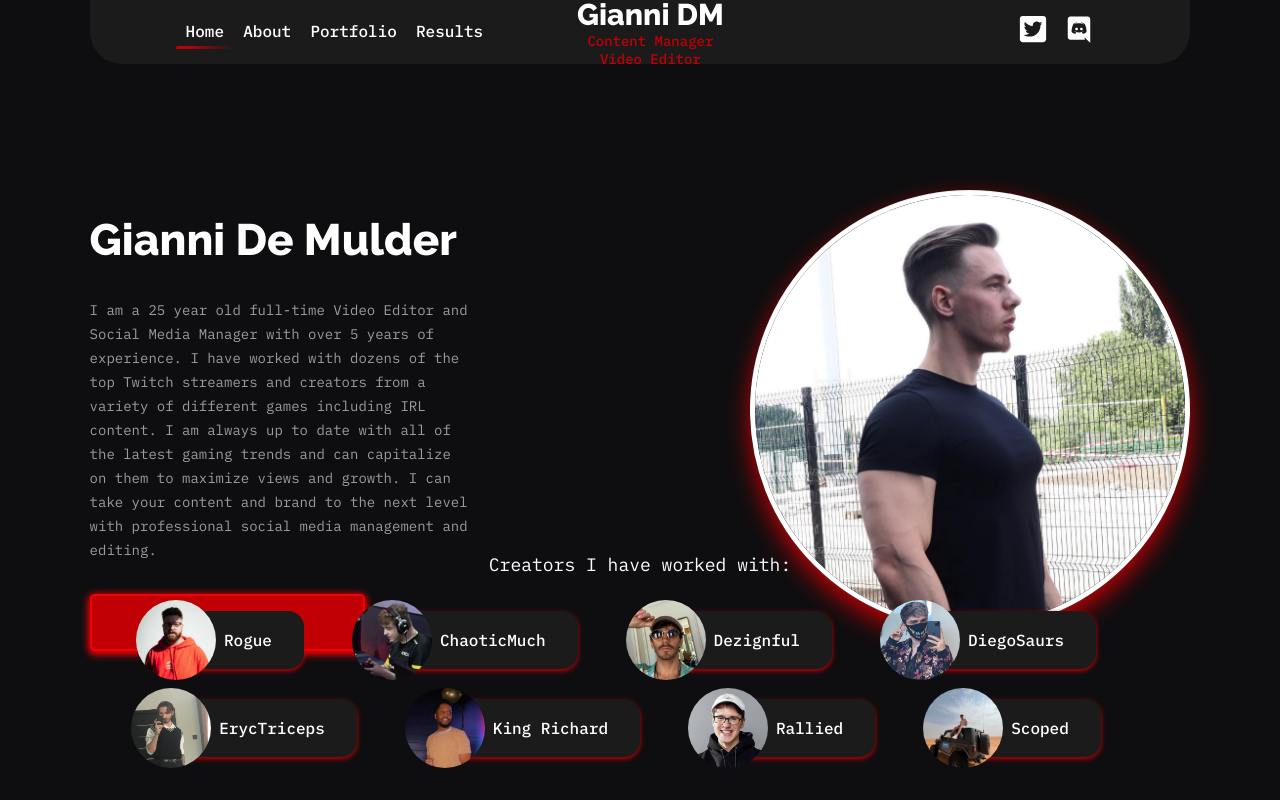
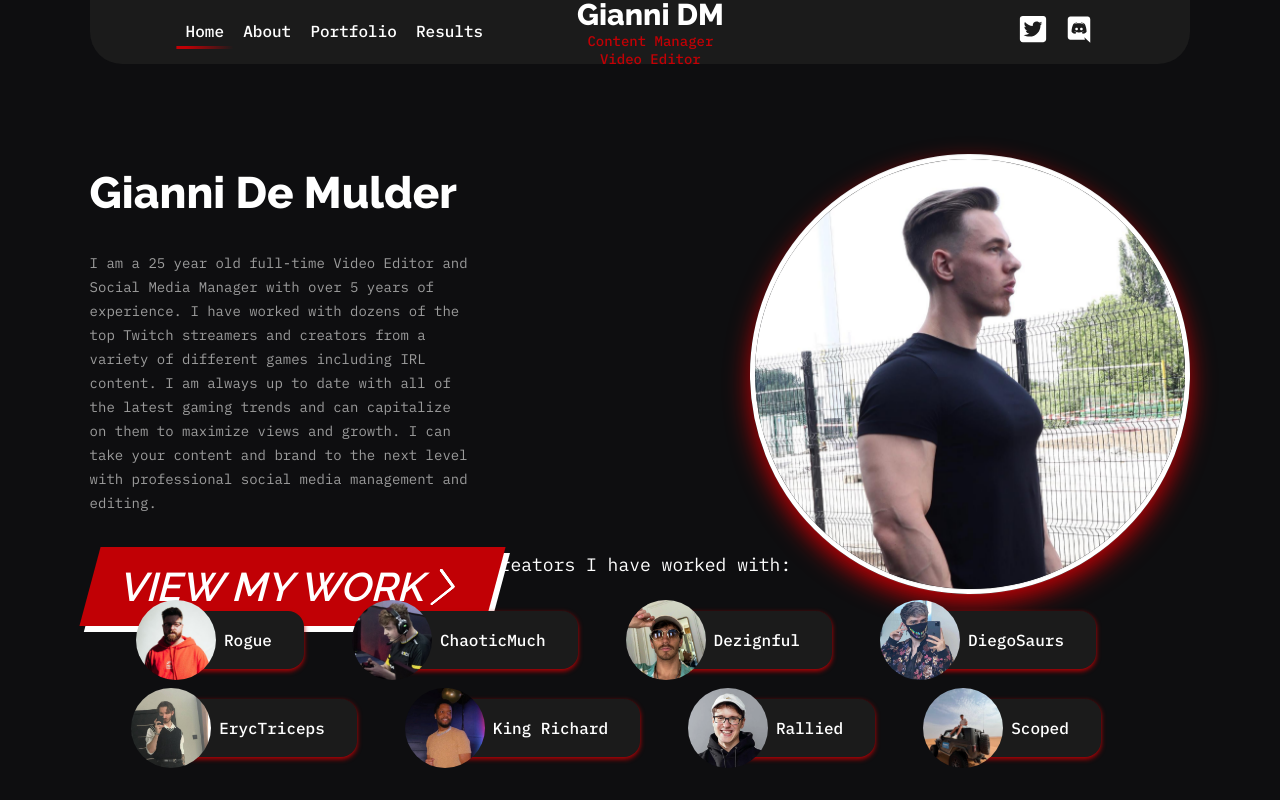
Before and after one commit to schouppeyoran/giannidm, a React (Create React App) app: page / in a window 1280 px wide. Shown: the top 800 px of the page. Built offline with nearby package versions, Linux system fonts and the light colour scheme.

Commit message:
Rework Hero

```diff
--- a/src/components/Hero/Hero.jsx
+++ b/src/components/Hero/Hero.jsx
@@ -1,6 +1,7 @@
 import React from 'react';
 import './hero.css';
 import {images} from '../../constants';
+import {SlArrowRight} from 'react-icons/sl';
 
 const heroSection = {
   name: 'Gianni De Mulder',
@@ -66,7 +67,15 @@ const Hero = () => {
         <div className="app__hero-content-text">
           <h1>{heroSection.name}</h1>
           <p>{heroSection.introText}</p>
-          <a href={heroSection.ctaRef}>{heroSection.ctaText}</a>
+          <div className='app__ctaButton1'>
+                <a className='app__ctaButton1-cta' href={heroSection.ctaRef}>
+                {heroSection.ctaText}
+                <SlArrowRight className='app__ctaButton1-arrow1'/>
+                <SlArrowRight className='app__ctaButton1-arrow2'/>
+                <SlArrowRight className='app__ctaButton1-arrow3'/>
+                </a>
+            </div>
+
         </div>
         <div className="app__hero-content-img">
           <div className='app__hero-content-img-glow'/>
--- a/src/components/Hero/hero.css
+++ b/src/components/Hero/hero.css
@@ -8,6 +8,7 @@
     flex-direction: column;
     justify-content: center;
     overflow: hidden;
+    padding-top: 7vh;
 }
 
 .app__hero-content {
@@ -42,26 +43,81 @@
     max-width: 70%;
 }
 
-.app__hero-content-text a {
-    width: 50%;
-    font-family: var(--font-alt);
-    color: var(--color-text-main);
-    font-size: 16px;
-    line-height: 21px;
-    font-weight: 700;
-    background: var(--color-primary);
-    border: 2px solid var(--color-primary-light);
-    padding: 1rem 3rem;
-    text-align: center;
-    border-radius: 5px;
-    box-shadow: 0px 2px 7px 2px var(--color-primary-light);
+.app__ctaButton1 {
+    display: flex;
+    align-items: center;
+    transition: all 1s;
 }
 
-.app__hero-content-text a:hover {
-    background: var(--color-text-alt);
-    border-color: var(--color-text-alt);
-    box-shadow: 0 10px 12px 0px var(--color-text-main);
-    transform: translate(-1%, -1%);
+.app__ctaButton1-cta {
+    color: var(--color-text-main);
+    background: var(--color-primary);
+    display: flex;
+    align-items: center;
+    padding: 1rem 2rem;
+    text-decoration: none;
+    text-transform: uppercase;
+    transition: all 1s;
+    box-shadow: 6px 6px 0 var(--color-text-main);
+    transform: skewX(-15deg);
+    font-size: 40px;
+    font-weight: 600;
+}
+
+.app__ctaButton1-cta svg {
+    font-size: 36px;
+}
+
+.app__ctaButton1-cta:hover {
+    transition: 0.5s;
+    box-shadow: 10px 10px 0 var(--color-jungleRed);
+
+    .app__ctaButton1-arrow1,
+    .app__ctaButton1-arrow2,
+    .app__ctaButton1-arrow3 {
+        animation: ctaButton1-iconFlash 1.5s infinite;
+    }
+
+    .app__ctaButton1-arrow1 {
+        transform: none;
+        margin-left: 0;
+    }
+
+    .app__ctaButton1-arrow2 {
+        animation-delay: 0.5s;
+    }
+
+    .app__ctaButton1-arrow3 {
+        transform: none;
+        margin-right: 0;
+        animation-delay: 1s;
+    }
+}
+
+.app__ctaButton1-arrow1 {
+    transform: translateX(100%);
+    transition: all 0.5s;
+    margin-left: -36px;
+}
+
+.app__ctaButton1-arrow3 {
+    transform: translateX(-100%);
+    transition: all 0.5s;
+    margin-right: -36px;
+}
+
+@keyframes ctaButton1-iconFlash {
+    0% {
+        color: var(--color-text-alt);
+    }
+
+    50% {
+        color: var(--color-eerieBlack);
+    }
+
+    100% {
+        color: var(--color-text-alt);
+    }
 }
 
 .app__hero-content-img {
```
